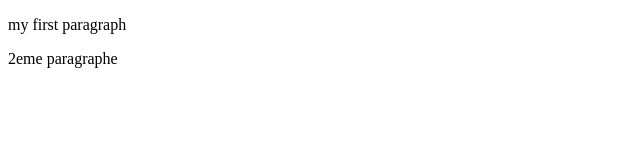
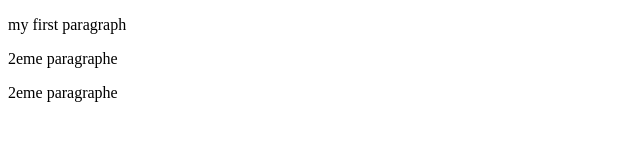
Before and after one commit to joeltnj/mytestproject, a plain HTML site: page index.html in a window 1280 px wide. Shown: the whole page, without its empty margins (0-640 px from the left). Drawn offline with Linux system fonts and the light colour scheme.

Commit message:
Test déploiemen

```diff
--- a/index.html
+++ b/index.html
@@ -10,5 +10,6 @@
         my first paragraph
     </p>
     <p>2eme paragraphe</p>
+    <p>2eme paragraphe</p>
 </body>
 </html>
```
